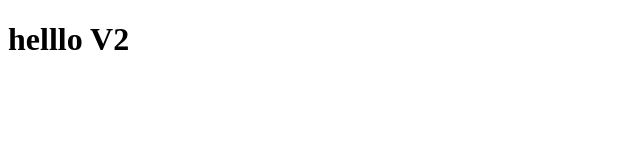
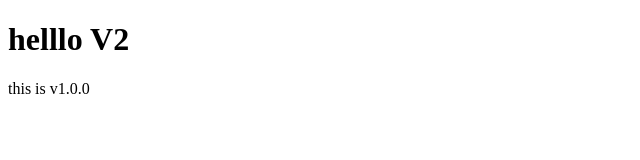
Before and after one commit to GuyDWix/ascend-inbox, a plain HTML site: page ver2/index.html in a window 1280 px wide. Shown: the whole page, without its empty margins (0-640 px from the left). Drawn offline with Linux system fonts and the light colour scheme.

```diff
--- a/ver2/index.html
+++ b/ver2/index.html
@@ -8,5 +8,6 @@
 </head>
 <body>
   <h1>helllo V2</h1>
+  <p>this is v1.0.0</p>
 </body>
 </html>
```
